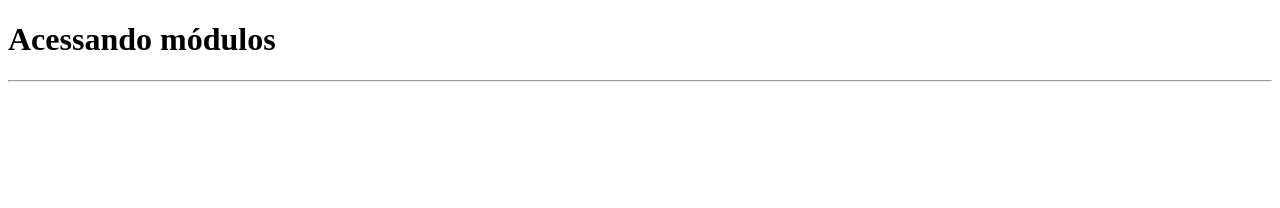
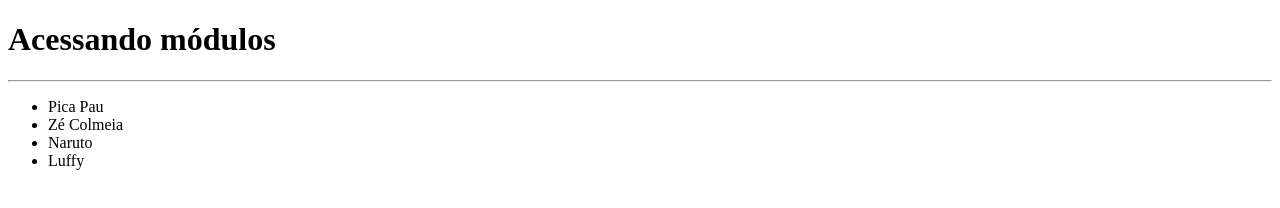
Before and after one commit to PauloHenrique00-tech/revisao-e-reforco-js, a website: page 06-usando-modulos.html in a window 1280 px wide. Drawn offline with Linux system fonts and the light colour scheme.

Commit message:
Update 06-usando-modulos.html

```diff
--- a/06-usando-modulos.html
+++ b/06-usando-modulos.html
@@ -17,11 +17,18 @@
         const lista = document.querySelector("ul");
         console.log(lista);
 
+        for(const aluno of alunos) {
+            // Criando um elemento <li>
+            let item = document.createElement("li");
+
+            item.innerHTML = aluno;
+
+            //console.log(item);
+
+                lista.appendChild(item);
+        }
 
 
-        for(const aluno of alunos) {
-            console.log(aluno);
-        }
 
         /* Exercício de revisão
         Programe aqui as instruções necessárias para fazer com que
@@ -33,6 +40,7 @@
             - Use loop para percorrer os elementos do array
             - Crie a tag li dinamicamente com o JS
             - Adicione o conteúdo do array dentro da tag li criada
+            - Adicionar a tag li já com o conteúdo dentro da lista
         */
 
     </script>
```
